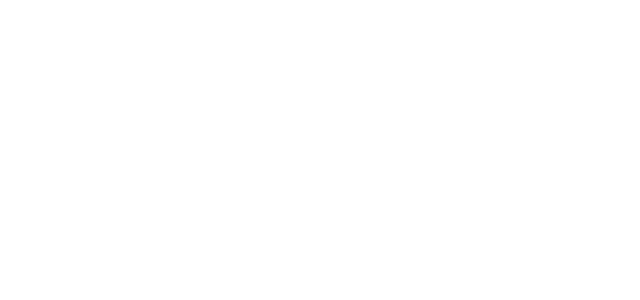
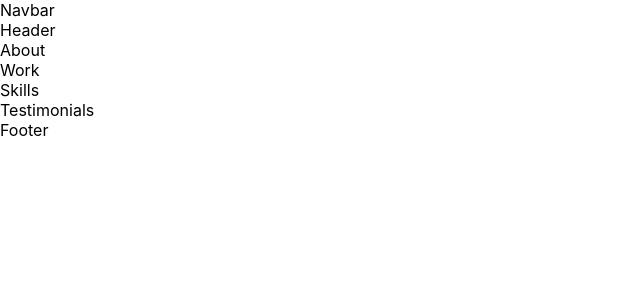
Before and after one commit to lobiit/my_portfolio_frontend, a React (Create React App) app: page / in a window 1280 px wide. Shown: the top 300 px of the page, without its empty margins (0-640 px from the left). Built offline with nearby package versions, Linux system fonts and the light colour scheme.

Commit message:
unused vars bug fixes

```diff
--- a/src/App.js
+++ b/src/App.js
@@ -1,10 +1,12 @@
 import React from 'react';
 import './App.css';
 import {About, Work, Header, Skills, Footer, Testimonial} from "./container";
+import {Navbar} from "./components";
 
 function App() {
   return (
-    <div className="app">
+    <div className="App">
+        <Navbar />
       <Header />
       <About />
       <Work />
--- /dev/null
+++ b/src/components/Navbar/Navbar.jsx
@@ -0,0 +1,11 @@
+import React from 'react';
+
+const Navbar = (props) => {
+    return (
+        <div>
+            Navbar
+        </div>
+    );
+};
+
+export default Navbar;
--- /dev/null
+++ b/src/components/index.js
@@ -0,0 +1 @@
+export { default as Navbar} from './Navbar/Navbar';
--- a/src/container/About/About.jsx
+++ b/src/container/About/About.jsx
@@ -3,7 +3,11 @@
 
 
 const About = (props) => {
-
+    return (
+        <div>
+            About
+        </div>
+    )
 };
 
 export default About;
--- a/src/container/Footer/Footer.jsx
+++ b/src/container/Footer/Footer.jsx
@@ -2,7 +2,11 @@
 import './Footer.scss';
 
 const Footer = (props) => {
-
+    return (
+        <div>
+            Footer
+        </div>
+    )
 };
 
 export default Footer;
--- a/src/container/Header/Header.jsx
+++ b/src/container/Header/Header.jsx
@@ -2,7 +2,11 @@
 import './Header.scss';
 
 const Header = (props) => {
-
+    return (
+        <div>
+            Header
+        </div>
+    )
 };
 
 export default Header;
--- a/src/container/Skills/Skills.jsx
+++ b/src/container/Skills/Skills.jsx
@@ -2,7 +2,11 @@
 import './Skills.scss';
 
 const Skills = (props) => {
-
+    return (
+        <div>
+            Skills
+        </div>
+    )
 };
 
 export default Skills;
--- a/src/container/Testimonial/Testimonial.jsx
+++ b/src/container/Testimonial/Testimonial.jsx
@@ -2,7 +2,11 @@
 import './Testimonial.scss'
 
 const Testimonial = (props) => {
-
+    return (
+        <div>
+            Testimonials
+        </div>
+    )
 }
 
 export default Testimonial;
--- a/src/container/Work/Work.jsx
+++ b/src/container/Work/Work.jsx
@@ -2,7 +2,11 @@
 import './Work.scss';
 
 const Work = (props) => {
-
+    return (
+      <div>
+          Work
+      </div>
+    );
 };
 
 export default Work;
```
Also changed, not shown: src/components/Navbar/Navbar.scss (added).
